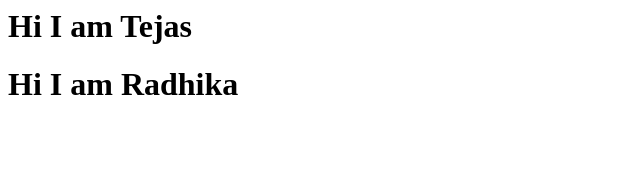
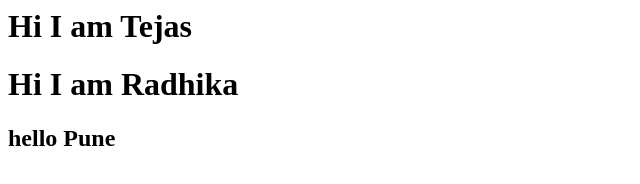
Before and after one commit to tejasacharekar/Central, a plain HTML site: page index.html in a window 1280 px wide. Shown: the whole page, without its empty margins (0-640 px from the left). Drawn offline with Linux system fonts and the light colour scheme.

Commit message:
this has been changed

```diff
--- a/index.html
+++ b/index.html
@@ -5,5 +5,6 @@
 	<body>
 		<h1> Hi I am Tejas </h1>
 		<h1> Hi I am Radhika </h1>
+		<h2> hello Pune</h2>
 	</body>
 	</html>
```
